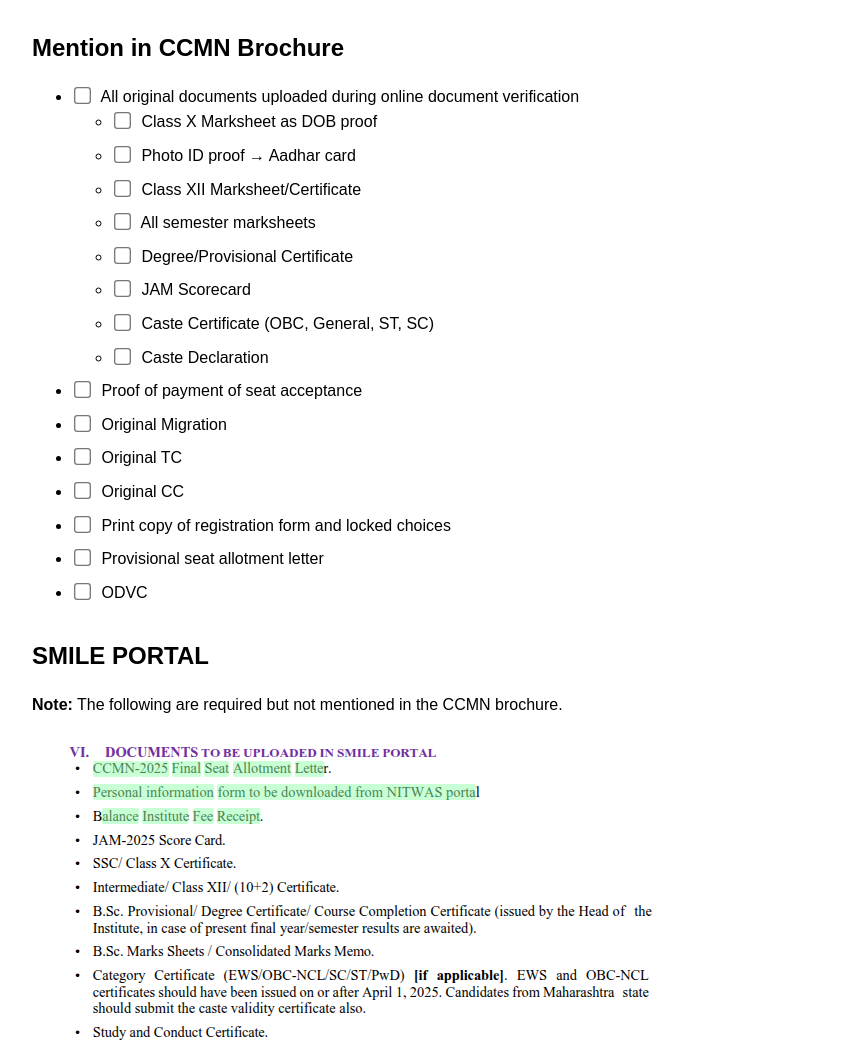
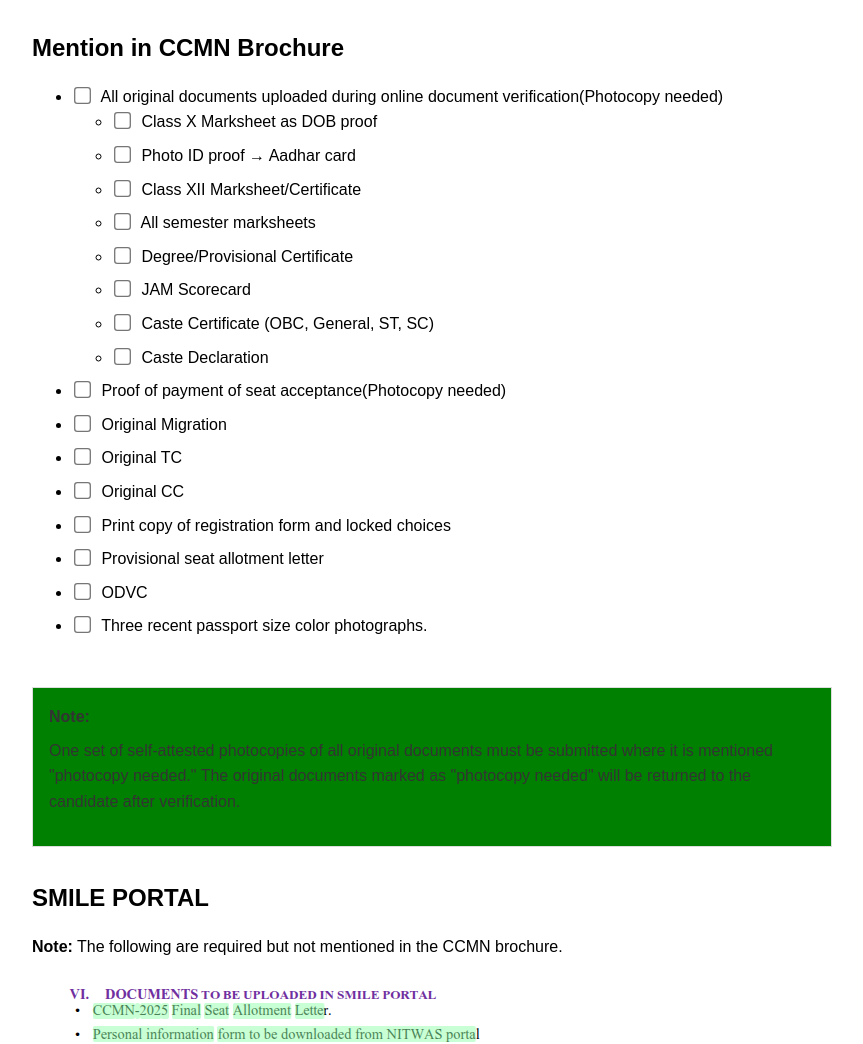
Before and after one commit to itsmeuttu/Important_documents, a plain HTML site: page index.html in a window 1280 px wide. Shown: the part 422-1466 px from the top of the page, without its empty margins (208-1071 px from the left). Drawn offline with Linux system fonts and the light colour scheme.

Commit message:
Update index.html

```diff
--- a/index.html
+++ b/index.html
@@ -66,7 +66,7 @@
 
   <h2>Mention in CCMN Brochure</h2>
   <ul>
-    <li><label><input type="checkbox"> All original documents uploaded during online document verification</label>
+    <li><label><input type="checkbox"> All original documents uploaded during online document verification(Photocopy needed)</label>
       <ul>
         <li><label><input type="checkbox"> Class X Marksheet as DOB proof</label></li>
         <li><label><input type="checkbox"> Photo ID proof → Aadhar card</label></li>
@@ -78,14 +78,21 @@
         <li><label><input type="checkbox"> Caste Declaration</label></li>
       </ul>
     </li>
-    <li><label><input type="checkbox"> Proof of payment of seat acceptance</label></li>
+    <li><label><input type="checkbox"> Proof of payment of seat acceptance(Photocopy needed)</label></li>
     <li><label><input type="checkbox"> Original Migration</label></li>
     <li><label><input type="checkbox"> Original TC</label></li>
     <li><label><input type="checkbox"> Original CC</label></li>
     <li><label><input type="checkbox"> Print copy of registration form and locked choices</label></li>
     <li><label><input type="checkbox"> Provisional seat allotment letter</label></li>
     <li><label><input type="checkbox"> ODVC</label></li>
+    <li><label><input type="checkbox"> Three recent passport size color photographs.</label></li>
   </ul>
+   <section style="margin-top: 3rem; padding: 1rem; border: 1px solid #ddd; background-color: green; color: #333;">
+  <strong>Note:</strong>
+  <p style="margin-top: 0.5rem;">
+  One set of self-attested photocopies of all original documents must be submitted where it is mentioned "photocopy needed." The original documents marked as "photocopy needed" will be returned to the candidate after verification.
+  </p>
+</section>
 
   <h2>SMILE PORTAL</h2>
   <p><strong>Note:</strong> The following are required but not mentioned in the CCMN brochure.</p>
```
